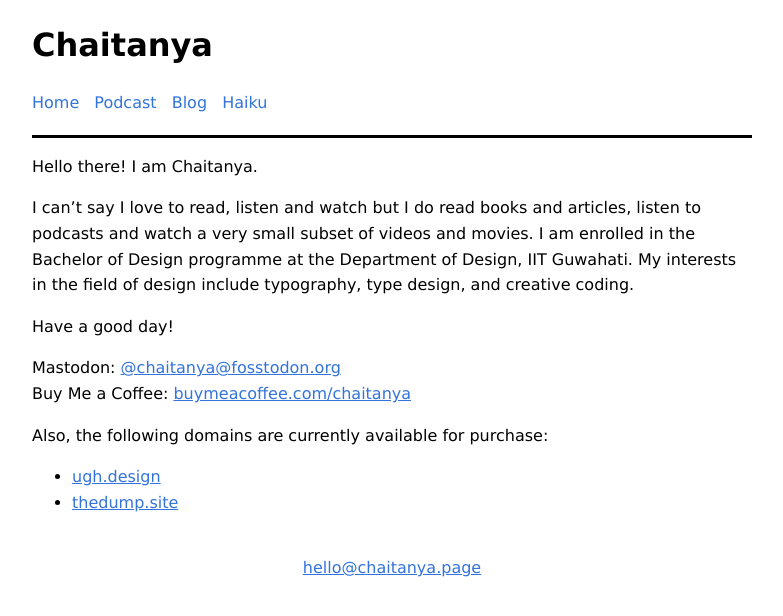
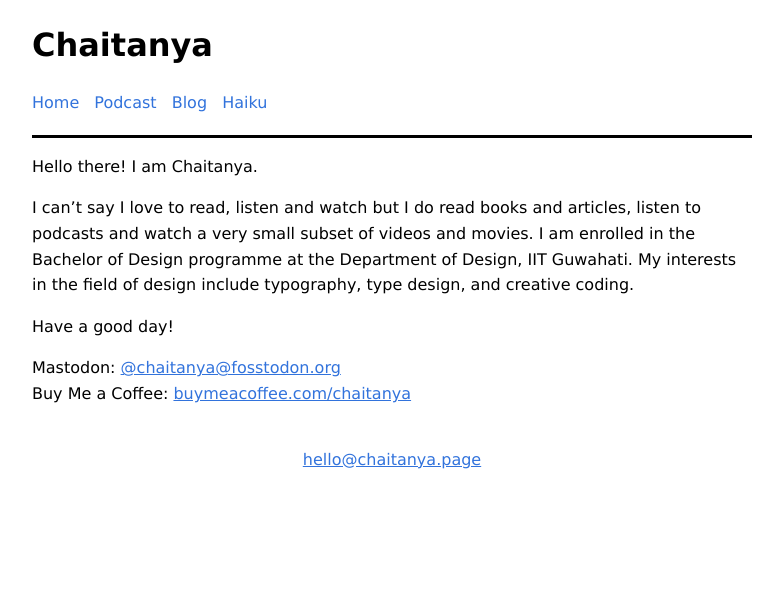
Before and after one commit to chtny/chtny.github.io, a Jekyll site: the page built from index.md, in a window 1280 px wide. Shown: the top 616 px of the page, without its empty margins (248-1031 px from the left). Built offline with Jekyll 4.4.1, drawn with Linux system fonts in a browser that asks for light colours.

Commit message:
Update index.md

```diff
--- a/index.md
+++ b/index.md
@@ -10,7 +10,3 @@ Have a good day!
 
 Mastodon: <a rel="me" href="https://fosstodon.org/@chaitanya">@chaitanya@fosstodon.org</a><br>
 Buy Me a Coffee: [buymeacoffee.com/chaitanya](https://www.buymeacoffee.com/chaitanya)
-
-Also, the following domains are currently available for purchase:
-- [ugh.design](https://www.namecheap.com/domains/marketplace/buy-domains?keyword=ugh.design)
-- [thedump.site](https://www.namecheap.com/domains/marketplace/buy-domains?keyword=thedump.site)
```
